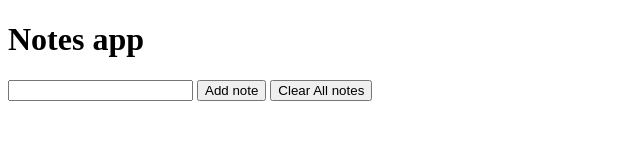
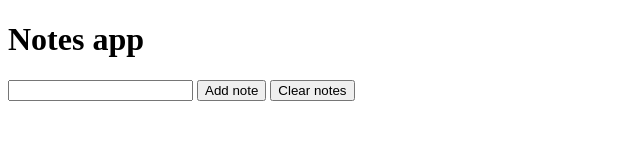
Before and after one commit to georgebarrett/notes, a website with bundled scripts: page client/index.html in a window 1280 px wide. Shown: the full height of the page, 0-640 px from the left. Built offline with nearby package versions, Linux system fonts and the light colour scheme; files whose address does not match are found by name.

Commit message:
typo correction

```diff
--- a/client/index.html
+++ b/client/index.html
@@ -7,7 +7,7 @@
       <h1>Notes app</h1>
       <input type="text" id="note-input" />
       <button id="add-note-button">Add note</button>
-      <button id="clear-notes-button">Clear All notes</button>
+      <button id="clear-notes-button">Clear notes</button>
       <div id="main-container">
 
       </div>
```
